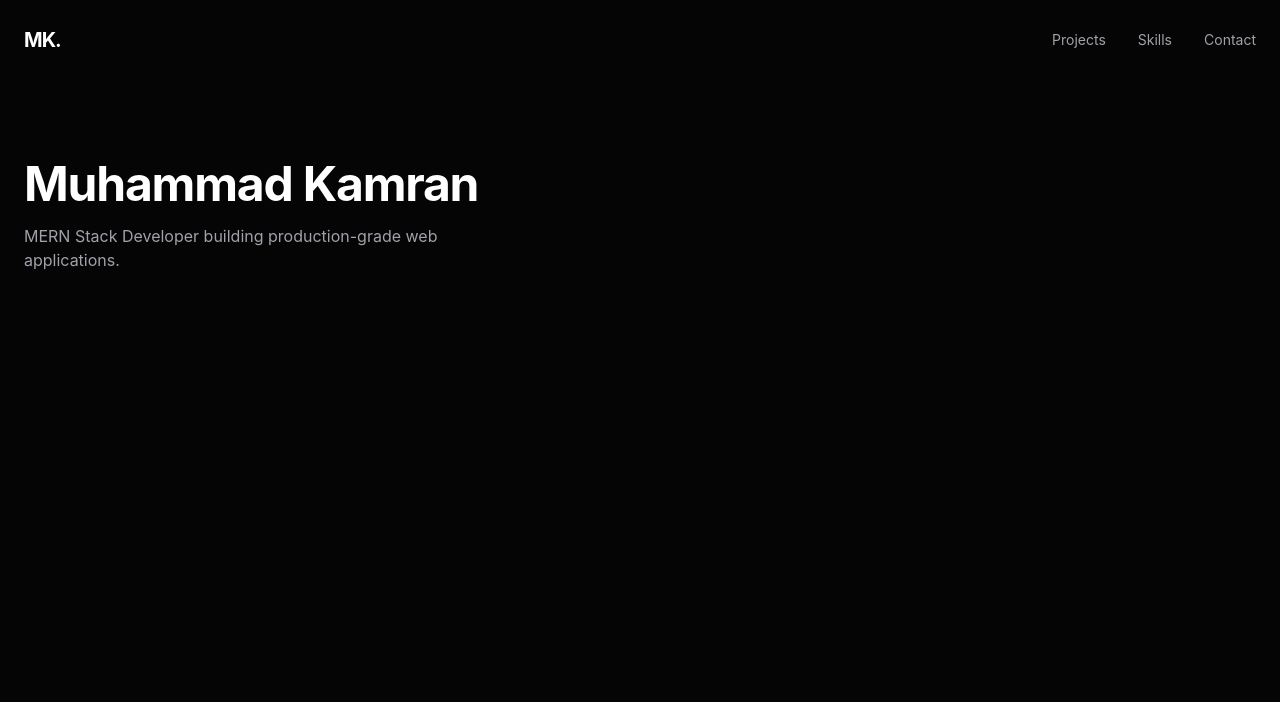
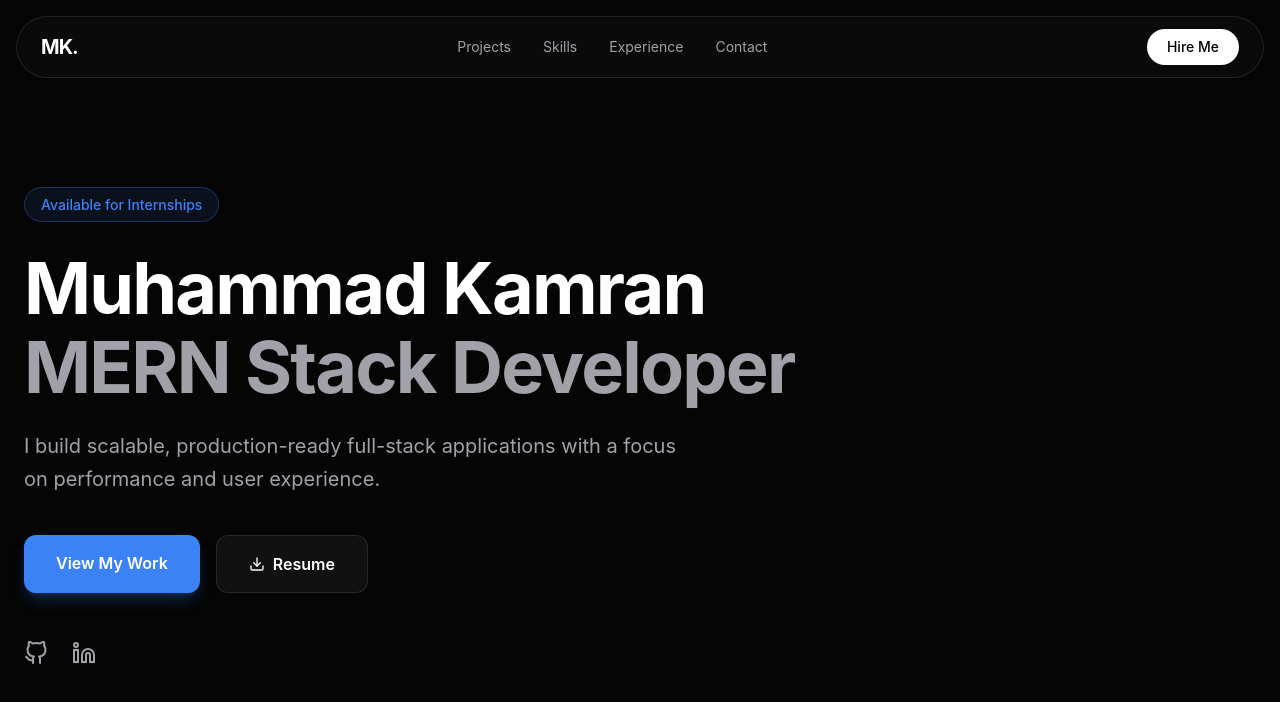
Before and after one commit to KAMRANkami313/portfolio, a React (Vite) app: page / in a window 1280 px wide. Shown: the top 702 px of the page. Built offline with nearby package versions, Linux system fonts and the light colour scheme.

Commit message:
feat: add premium hero section and navbar

```diff
--- a/src/App.jsx
+++ b/src/App.jsx
@@ -1,25 +1,16 @@
-import React from 'react'
+import React from 'react';
+import Navbar from './components/sections/Navbar';
+import Hero from './components/sections/Hero';
 
 const App = () => {
   return (
-    <div className="min-h-screen font-sans selection:bg-accent/30">
-      <div className="fixed inset-0 -z-10 bg-dark" />
-      <div className="container mx-auto px-6">
-        <nav className="flex h-20 items-center justify-between">
-          <div className="text-xl font-bold tracking-tighter">MK.</div>
-          <div className="hidden md:flex gap-8 text-sm text-muted">
-            <a href="#projects" className="hover:text-white transition-colors">Projects</a>
-            <a href="#skills" className="hover:text-white transition-colors">Skills</a>
-            <a href="#contact" className="hover:text-white transition-colors">Contact</a>
-          </div>
-        </nav>
-        <main className="pt-20">
-          <h1 className="text-5xl font-bold tracking-tight">Muhammad Kamran</h1>
-          <p className="mt-4 text-muted max-w-md">MERN Stack Developer building production-grade web applications.</p>
-        </main>
-      </div>
+    <div className="min-h-screen bg-dark text-white selection:bg-accent/30">
+      <Navbar />
+      <main>
+        <Hero />
+      </main>
     </div>
-  )
-}
+  );
+};
 
-export default App
+export default App;
--- /dev/null
+++ b/src/components/sections/Hero.jsx
@@ -0,0 +1,59 @@
+import React from 'react';
+import { motion } from 'framer-motion';
+import { HERO_CONTENT } from '../../constants';
+import { FiDownload, FiGithub, FiLinkedin } from 'react-icons/fi';
+
+const Hero = () => {
+  return (
+    <section className="relative pt-36 pb-20 md:pt-48 md:pb-32 overflow-hidden">
+      <div className="container mx-auto px-6 relative z-10">
+        <div className="max-w-4xl">
+          <motion.div
+            initial={{ opacity: 0, y: 20 }}
+            animate={{ opacity: 1, y: 0 }}
+            transition={{ duration: 0.5 }}
+          >
+            <span className="px-4 py-2 rounded-full border border-accent/30 bg-accent/10 text-accent text-sm font-medium">
+              Available for Internships
+            </span>
+            <h1 className="mt-8 text-5xl md:text-7xl font-bold tracking-tight leading-[1.1]">
+              {HERO_CONTENT.name}
+              <span className="block text-muted">{HERO_CONTENT.role}</span>
+            </h1>
+            <p className="mt-6 text-lg md:text-xl text-muted max-w-2xl leading-relaxed">
+              {HERO_CONTENT.description}
+            </p>
+          </motion.div>
+
+          <motion.div
+            initial={{ opacity: 0, y: 20 }}
+            animate={{ opacity: 1, y: 0 }}
+            transition={{ duration: 0.5, delay: 0.2 }}
+            className="mt-10 flex flex-wrap gap-4"
+          >
+            <a href="#projects" className="px-8 py-4 bg-accent hover:bg-blue-600 text-white rounded-xl font-semibold transition-all shadow-lg shadow-accent/25">
+              View My Work
+            </a>
+            <a href={HERO_CONTENT.resumeLink} className="flex items-center gap-2 px-8 py-4 bg-surface border border-white/10 hover:bg-white/5 rounded-xl font-semibold transition-all">
+              <FiDownload /> Resume
+            </a>
+          </motion.div>
+
+          <motion.div
+            initial={{ opacity: 0 }}
+            animate={{ opacity: 1 }}
+            transition={{ duration: 1, delay: 0.5 }}
+            className="mt-12 flex gap-6 text-2xl text-muted"
+          >
+            <a href={HERO_CONTENT.githubLink} className="hover:text-white transition-colors"><FiGithub /></a>
+            <a href={HERO_CONTENT.linkedinLink} className="hover:text-white transition-colors"><FiLinkedin /></a>
+          </motion.div>
+        </div>
+      </div>
+
+      <div className="absolute top-0 right-0 -z-10 w-125 h-125 bg-accent/20 blur-[120px] rounded-full translate-x-1/2 -translate-y-1/2" />
+    </section>
+  );
+};
+
+export default Hero;
--- /dev/null
+++ b/src/components/sections/Navbar.jsx
@@ -0,0 +1,36 @@
+import React from 'react';
+import { motion } from 'framer-motion';
+import { NAV_LINKS } from '../../constants';
+
+const Navbar = () => {
+  return (
+    <motion.nav
+      initial={{ y: -100 }}
+      animate={{ y: 0 }}
+      className="fixed top-0 left-0 right-0 z-50 flex items-center justify-center p-4"
+    >
+      <div className="flex items-center justify-between w-full max-w-7xl px-6 py-3 bg-surface/50 backdrop-blur-lg border border-white/10 rounded-full">
+        <div className="text-xl font-bold tracking-tighter">MK.</div>
+        <div className="hidden md:flex gap-8">
+          {NAV_LINKS.map((link) => (
+            <a
+              key={link.label}
+              href={link.href}
+              className="text-sm text-muted hover:text-white transition-colors"
+            >
+              {link.label}
+            </a>
+          ))}
+        </div>
+        <a
+          href="#contact"
+          className="px-5 py-2 text-sm bg-white text-black rounded-full font-medium hover:bg-neutral-200 transition-colors"
+        >
+          Hire Me
+        </a>
+      </div>
+    </motion.nav>
+  );
+};
+
+export default Navbar;
--- /dev/null
+++ b/src/constants/index.js
@@ -0,0 +1,15 @@
+export const HERO_CONTENT = {
+  name: "Muhammad Kamran",
+  role: "MERN Stack Developer",
+  description: "I build scalable, production-ready full-stack applications with a focus on performance and user experience.",
+  resumeLink: "#",
+  githubLink: "https://github.com/KAMRANkami313",
+  linkedinLink: "#",
+};
+
+export const NAV_LINKS = [
+  { label: "Projects", href: "#projects" },
+  { label: "Skills", href: "#skills" },
+  { label: "Experience", href: "#experience" },
+  { label: "Contact", href: "#contact" },
+];
```
Also changed, not shown: 1 other file (tests, documents, lock files or other folders).
